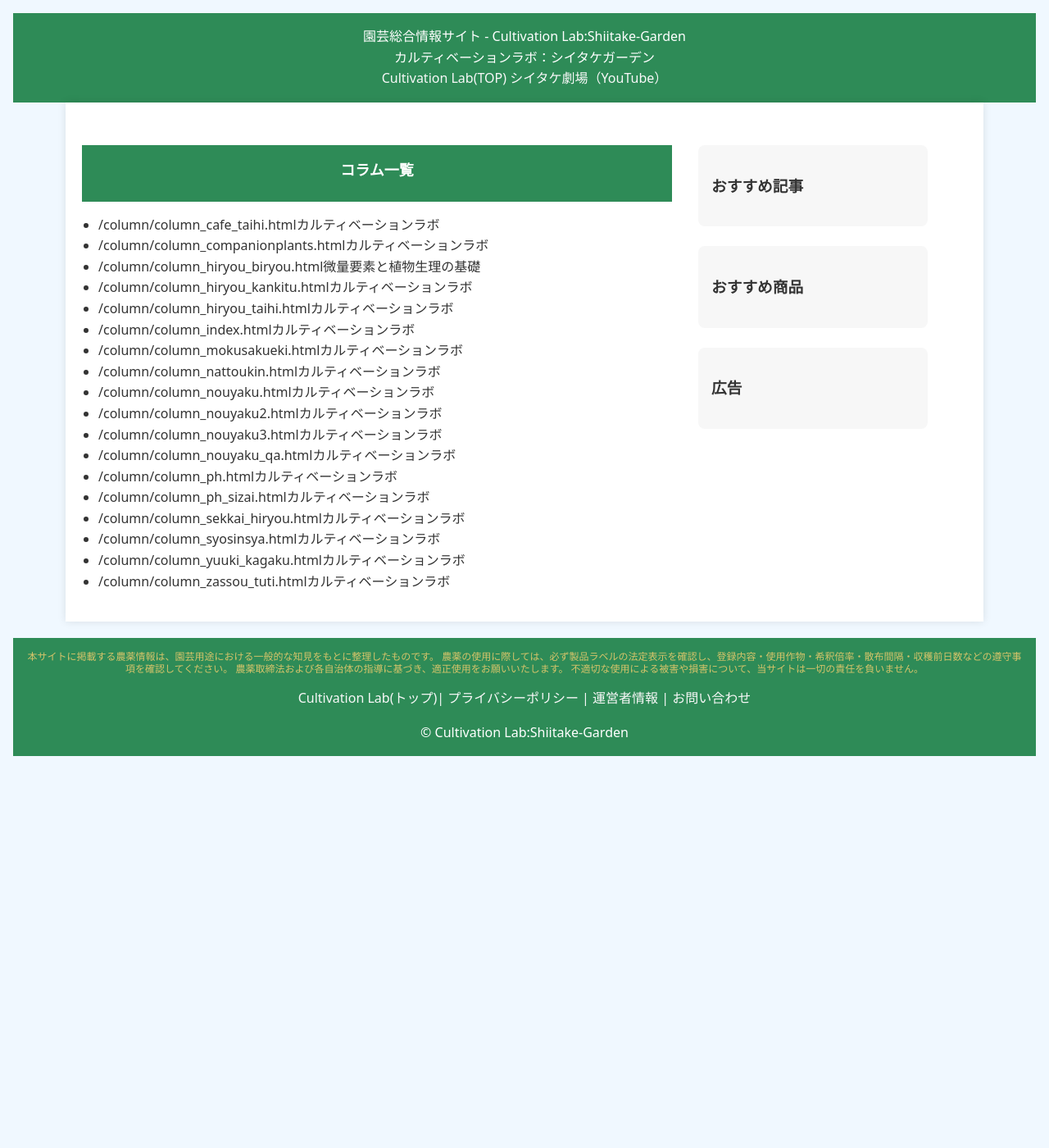
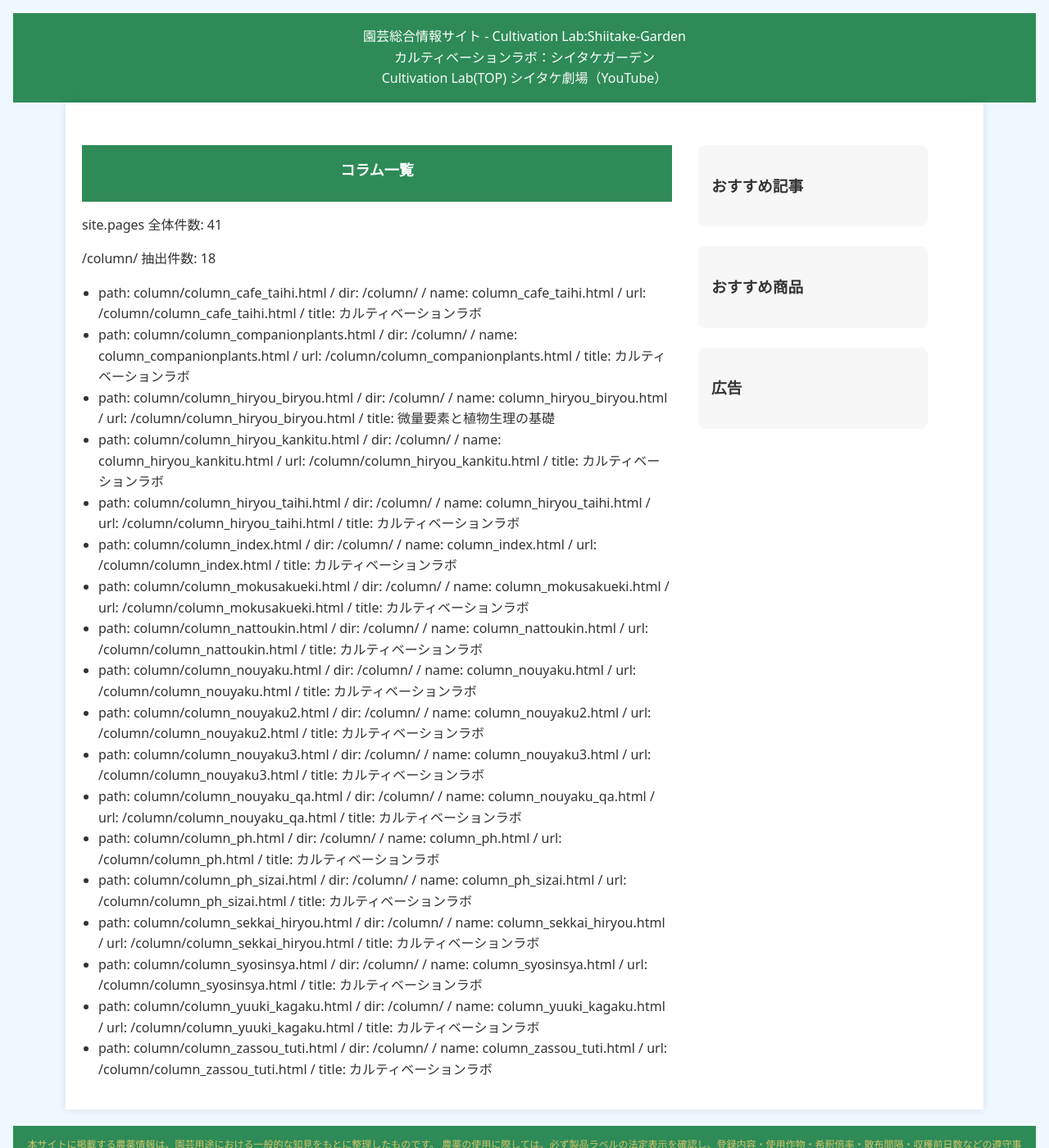
Before and after one commit to shiitake-garden/shiitake-garden.github.io, a Jekyll site: the page built from column/index.html, in a window 1280 px wide and 1400 px high. Shown: the whole window at 82% size. Built offline with Jekyll 4.4.1, drawn with Linux system fonts in a browser that asks for light colours.

Commit message:
Update index.html

```diff
--- a/column/index.html
+++ b/column/index.html
@@ -17,27 +17,25 @@
       <h1>コラム一覧</h1>
 </header>
 
+
+<p>site.pages 全体件数: {{ site.pages | size }}</p>
+
+{%- assign column_pages = site.pages
+    | where_exp: "p", "p.dir == '/column/' and p.name != 'index.html'" -%}
+<p>/column/ 抽出件数: {{ column_pages | size }}</p>
+
 <ul>
-  {%- comment -%}
-    /column/ フォルダ直下のページだけを抽出します。
-    p.dir はファイルのディレクトリ（例: "/column/"）
-    p.name はファイル名（例: "abc.html"）
-  {%- endcomment -%}
-  {%- assign column_pages = site.pages
-      | where_exp: "p", "p.dir == '/column/' and p.name != 'index.html'" -%}
-
-  {%- comment -%}
-    ファイル名（p.name）でソート（a→z）。日付なしでも安定します。
-    ※ 後でタイトルを直したら title でソートに変えてもOK。
-  {%- endcomment -%}
-  {%- assign sorted = column_pages | sort: "name" -%}
-
-  {%- for p in sorted -%}
+  {%- for p in column_pages -%}
     <li>
-      {{ p.url | relative_url }}{{ p.title | default: p.name }}</a>
+      path: {{ p.path }} /
+      dir: {{ p.dir }} /
+      name: {{ p.name }} /
+      url: {{ p.url }} /
+      title: {{ p.title | default: '(titleなし)' }}
     </li>
   {%- endfor -%}
 </ul>
+
 
 
 
```
